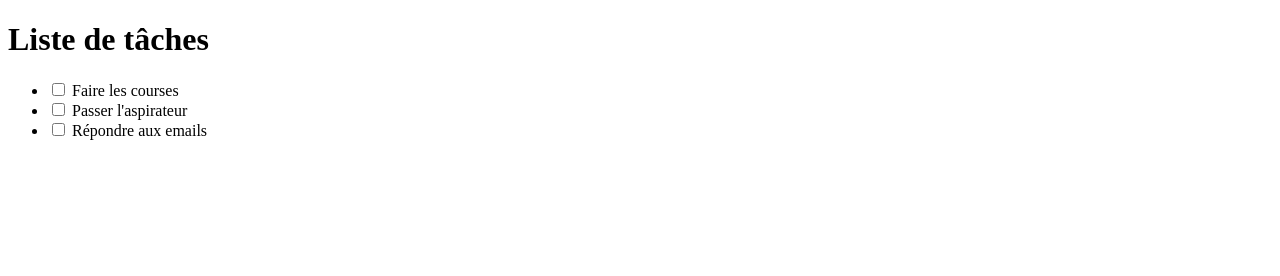
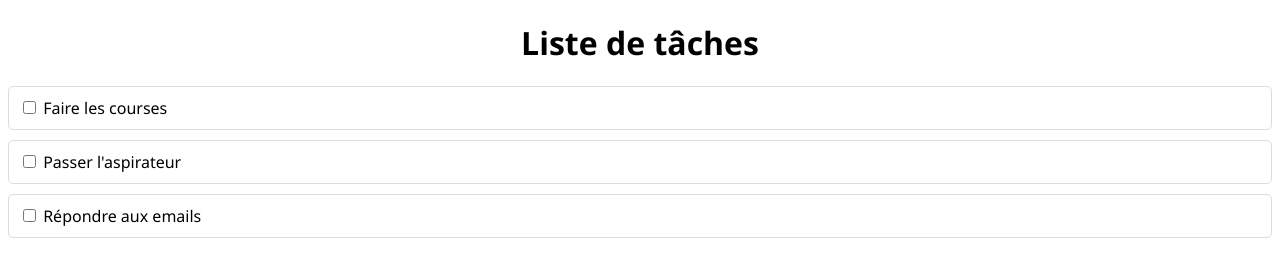
Before and after one commit to AnrelWsh/Voice-Recognition-, a plain HTML site: page index.html in a window 1280 px wide. Drawn offline with Linux system fonts and the light colour scheme.

Commit message:
Added some CSS

```diff
--- a/index.html
+++ b/index.html
@@ -10,15 +10,15 @@
     <h1>Liste de tâches</h1>
     <ul id="task-list">
         <li>
-            <input type="checkbox" id="task1">
+            <input type="checkbox" id="task1" class="checkbox">
             <label for="task1">Faire les courses</label>
         </li>
         <li>
-            <input type="checkbox" id="task2">
+            <input type="checkbox" id="task2" class="checkbox">
             <label for="task2">Passer l'aspirateur</label>
         </li>
         <li>
-            <input type="checkbox" id="task3">
+            <input type="checkbox" id="task3" class="checkbox">
             <label for="task3">Répondre aux emails</label>
         </li>
     </ul>
--- a/style.css
+++ b/style.css
@@ -0,0 +1,28 @@
+body {
+    font-family: 'Segoe UI', Tahoma, Geneva, Verdana, sans-serif;
+}
+
+h1 {
+    text-align: center;
+}
+
+ul {
+    list-style: none;
+    padding: 0;
+}
+
+li {
+    margin: 10px 0;
+    padding: 10px;
+    border: 1px solid #ddd;
+    border-radius: 5px;
+    position: relative;
+}
+
+li:hover {
+    background-color: #f5f5f5;
+}
+
+li:focus{
+    background-color: #a91818;
+}
```
